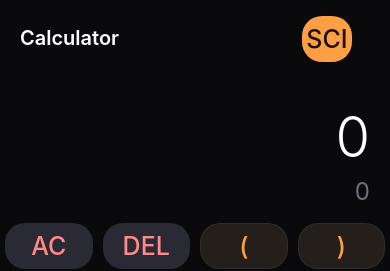
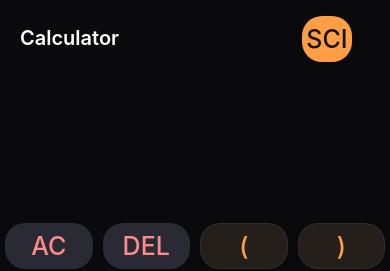
Before and after one commit to samkiell/SEN-214-Calculator, a React Native app: screen / in a window 390 px wide. Shown: the top 271 px of the page. Built offline with nearby package versions, Linux system fonts and the light colour scheme.

Commit message:
Rework Display into a two-tier expression + live-result layout

```diff
--- a/src/components/Display.tsx
+++ b/src/components/Display.tsx
@@ -3,41 +3,80 @@ import { ScrollView, StyleSheet, Text, View } from 'react-native';
 import { theme } from '../theme';
 
 interface Props {
+  /** The expression currently being typed (e.g. "5+3"). */
   expression: string;
+  /** Live evaluation of the expression while typing ("" when invalid). */
+  preview: string;
+  /** The committed result after "=". */
   result: string;
   isError: boolean;
+  /** True right after "=" — promotes the result to the bold primary line. */
+  justEvaluated: boolean;
 }
 
 /**
  * Top-of-screen display.
- * Result is large at the top; the expression being typed sits below it.
- * Both scroll horizontally so long expressions never clip.
+ *
+ * While typing:  expression sits on the small upper line, and its live
+ * running value shows large (muted) below.
+ * After "=":     the source expression stays small on top and the result
+ * is promoted to the large, bright primary line.
+ *
+ * Both lines scroll horizontally so long input never clips.
  */
-function Display({ expression, result, isError }: Props) {
+function Display({ expression, preview, result, isError, justEvaluated }: Props) {
+  const isFresh = expression === '' && !justEvaluated;
+
+  // Small upper line: the expression context.
+  const upper = isFresh ? '' : expression;
+
+  // Large lower line: committed result, live preview, or a resting "0".
+  let primary: string;
+  let primaryMuted = false;
+  if (isError) {
+    primary = 'Error';
+  } else if (justEvaluated) {
+    primary = result;
+  } else if (preview !== '') {
+    primary = preview;
+    primaryMuted = true; // a live preview, not a committed answer
+  } else {
+    // A resting "0" reads as a normal display (bright); a blank typing state
+    // stays empty. Only the live preview above is muted.
+    primary = isFresh ? '0' : '';
+    primaryMuted = false;
+  }
+
   return (
     <View style={styles.container}>
       <ScrollView
         horizontal
         showsHorizontalScrollIndicator={false}
-        contentContainerStyle={styles.resultRow}
+        contentContainerStyle={styles.line}
         keyboardShouldPersistTaps="handled"
       >
-        <Text
-          style={[styles.result, isError && styles.errorResult]}
-          numberOfLines={1}
-        >
-          {result}
+        <Text style={styles.expression} numberOfLines={1}>
+          {upper}
         </Text>
       </ScrollView>
 
       <ScrollView
         horizontal
         showsHorizontalScrollIndicator={false}
-        contentContainerStyle={styles.expressionRow}
+        contentContainerStyle={styles.line}
         keyboardShouldPersistTaps="handled"
       >
-        <Text style={styles.expression} numberOfLines={1}>
-          {expression || '0'}
+        <Text
+          style={[
+            styles.result,
+            primaryMuted && styles.resultMuted,
+            isError && styles.resultError,
+          ]}
+          numberOfLines={1}
+          adjustsFontSizeToFit
+          minimumFontScale={0.5}
+        >
+          {primary}
         </Text>
       </ScrollView>
     </View>
@@ -47,27 +86,11 @@ function Display({ expression, result, isError }: Props) {
 const styles = StyleSheet.create({
   container: {
     width: '100%',
-    paddingHorizontal: 20,
-    paddingVertical: 12,
+    paddingHorizontal: theme.spacing.xl,
+    paddingVertical: theme.spacing.md,
     justifyContent: 'flex-end',
   },
-  resultRow: {
-    flexGrow: 1,
-    justifyContent: 'flex-end',
-    alignItems: 'flex-end',
-    minWidth: '100%',
-  },
-  result: {
-    color: theme.colors.resultText,
-    fontSize: 56,
-    fontWeight: '300',
-    textAlign: 'right',
-  },
-  errorResult: {
-    color: theme.colors.errorText,
-    fontSize: 44,
-  },
-  expressionRow: {
+  line: {
     flexGrow: 1,
     justifyContent: 'flex-end',
     alignItems: 'flex-end',
@@ -75,9 +98,27 @@ const styles = StyleSheet.create({
   },
   expression: {
     color: theme.colors.expressionText,
-    fontSize: 24,
+    fontSize: theme.font.expression,
+    fontWeight: '400',
     textAlign: 'right',
-    marginTop: 6,
+    minHeight: 32,
+  },
+  result: {
+    color: theme.colors.resultText,
+    fontSize: theme.font.result,
+    fontWeight: '300',
+    letterSpacing: -1,
+    textAlign: 'right',
+    marginTop: theme.spacing.xs,
+  },
+  resultMuted: {
+    color: theme.colors.previewText,
+    fontWeight: '400',
+  },
+  resultError: {
+    color: theme.colors.errorText,
+    fontSize: theme.font.resultError,
+    fontWeight: '500',
   },
 });
 
```
